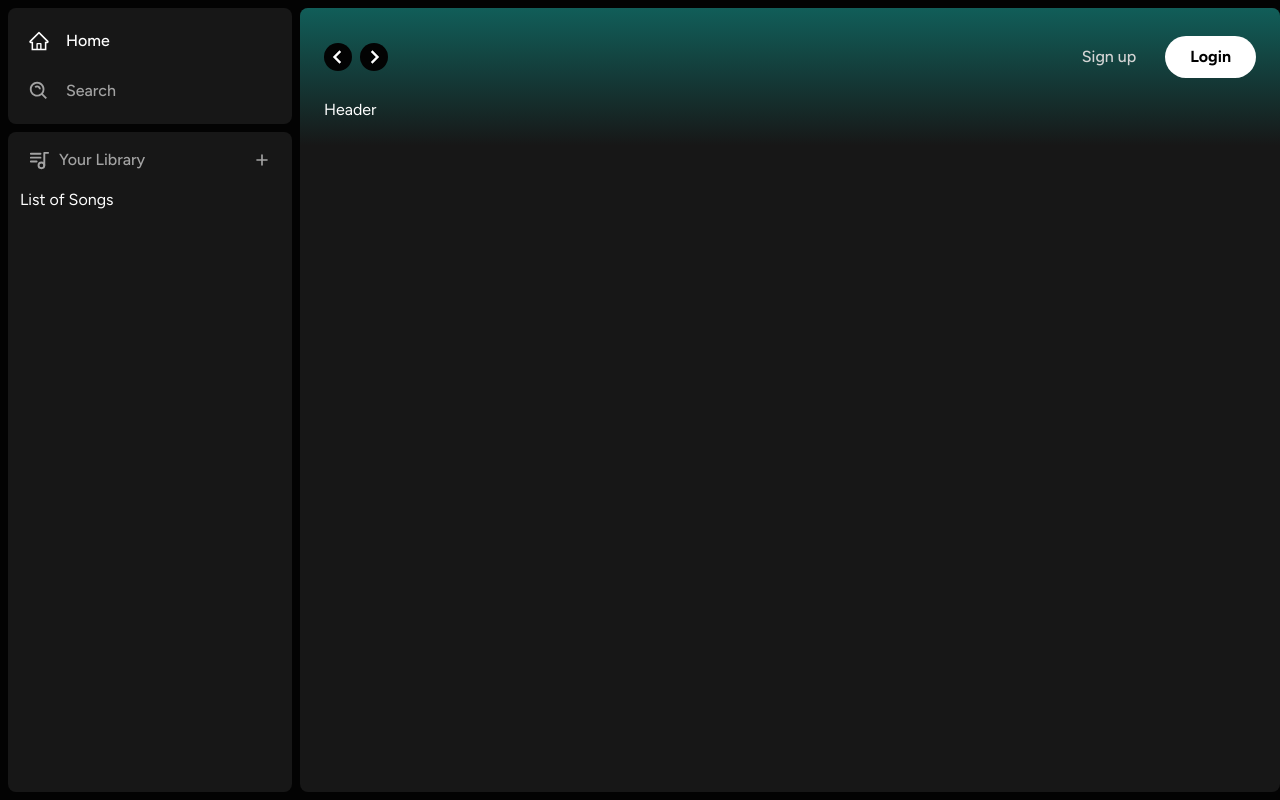
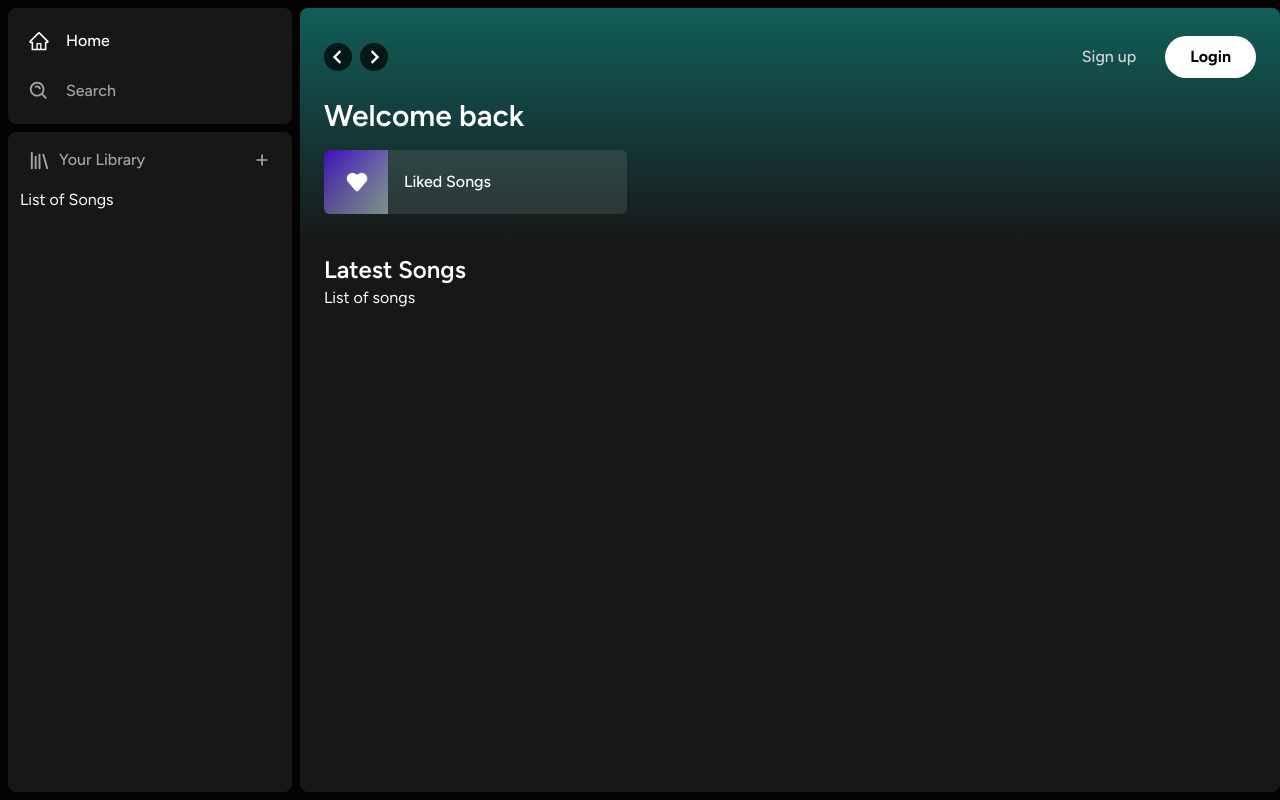
Before and after one commit to iEarlG/melomix, a Next.js app: page / in a window 1280 px wide. Built offline with nearby package versions, Linux system fonts and the light colour scheme.

Commit message:
main layout part 3 done but not yet dynamic

```diff
--- a/app/page.tsx
+++ b/app/page.tsx
@@ -1,11 +1,31 @@
+
 import Header from "@/components/Header";
+import ListItems from "@/components/ListItems";
 
 export default function Home() {
   return (
     <div className="w-full h-full overflow-hidden overflow-y-hidden bg-neutral-900 rounded-lg">
       <Header>
-        Header
+        <div className="mb-2">
+          <h1 className="text-white text-3xl font-semibold">Welcome back</h1>
+
+          <div className="grid grid-cols-1 sm:grid-cols-2 xl:grid-cols-3 2xl:grid-cols-4 gap-3 mt-4">
+            <ListItems
+              image="/images/heart-liked.png"
+              name="Liked Songs"
+              href="liked"
+            />
+          </div>
+        </div>
       </Header>
+      <div className="mt-2 mb-7 px-6">
+        <div className="flex items-center justify-between">
+          <h1 className="text-white font-semibold text-2xl">Latest Songs</h1>
+        </div>
+        <div>
+          List of songs
+        </div>
+      </div>
     </div>
   );
 }
--- a/components/Header.tsx
+++ b/components/Header.tsx
@@ -28,13 +28,13 @@ const Header: React.FC<HeaderProps> = ({
             <div className="w-full flex items-center justify-between mb-4">
                 <div className="hidden md:flex items-center gap-x-2">
                     <button
-                        className="flex items-center justify-center rounded-full hover:opacity-75 bg-[#030303] transition"
+                        className="flex items-center justify-center rounded-full hover:opacity-75 bg-[#000000b3] transition"
                         onClick={() => router.back()}
                     >
                         <BiChevronLeft size={28} className="text-white" />
                     </button>
                     <button
-                        className="flex items-center justify-center rounded-full hover:opacity-75 bg-[#030303] transition"
+                        className="flex items-center justify-center rounded-full hover:opacity-75 bg-[#000000b3] transition"
                         onClick={() => router.forward()}
                     >
                         <BiChevronRight size={28} className="text-white" />
--- a/components/Library.tsx
+++ b/components/Library.tsx
@@ -1,7 +1,7 @@
 "use client";
 
 
-import { TbPlaylist } from "react-icons/tb";
+import { LuLibrary } from "react-icons/lu";
 import { HiOutlinePlusSm } from "react-icons/hi";
 
 const Library = () => {
@@ -13,7 +13,7 @@ const Library = () => {
         <div className="flex flex-col">
             <div className="flex items-center justify-between px-5 pt-4">
                 <div className="inline-flex items-center gap-x-2">
-                    <TbPlaylist size={23} className="text-neutral-400" />
+                    <LuLibrary size={23} className="text-neutral-400" />
                     <p className="text-neutral-400 font-medium text-base">Your Library</p>
                 </div>
                 <HiOutlinePlusSm
--- /dev/null
+++ b/components/ListItems.tsx
@@ -0,0 +1,48 @@
+"use client";
+
+import { useRouter } from "next/navigation";
+import Image from "next/image";
+
+import { FaPlay } from "react-icons/fa";
+
+interface ListItemsProps {
+    image: string;
+    name: string;
+    href: string;
+};
+
+const ListItems: React.FC<ListItemsProps> = ({
+    image,
+    name,
+    href
+}) => {
+    const router = useRouter();
+
+    const onClick = () => {
+        router.push(href);
+    }
+
+    return (
+        <button
+            className="relative flex items-center group rounded-md overflow-hidden gap-x-4 bg-neutral-100/10 hover:bg-neutral-100/20 pr-4 transition"
+            onClick={onClick}
+        >
+            <div className="min-h-[64px] min-w-[64px] relative">
+                <Image
+                    src={image}
+                    alt="image"
+                    className="object-cover"
+                    fill
+                />
+            </div>
+            <p className="font-medium truncate py-5">
+                {name}
+            </p>
+            <div className="absolute flex items-center justify-center transition opacity-0 rounded-full bg-teal-500 p-4 drop-shadow-md right-5 group-hover:opacity-100 hover:scale-110">
+                <FaPlay className="text-black" />
+            </div>
+        </button>
+    );
+}
+
+export default ListItems;
```
Also changed, not shown: public/images/heart-liked.png (added).
